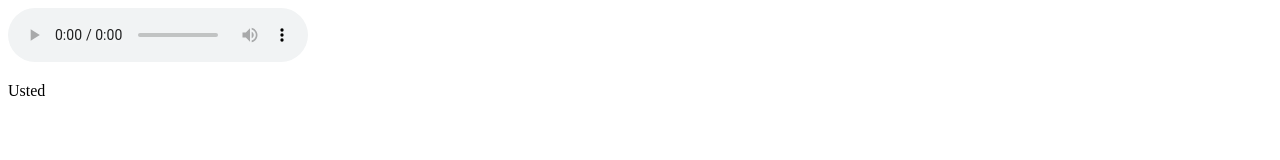
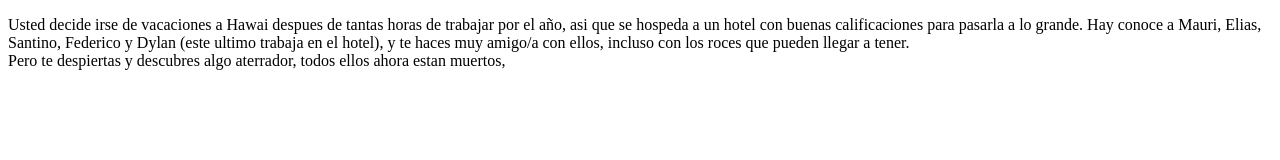
Before and after one commit to zomjugos/rompecabezas-sin-titulo, a plain HTML site: page niveles/asesinatopc.html in a window 1280 px wide. Drawn offline with Linux system fonts and the light colour scheme.

Commit message:
Add files via upload

```diff
--- a/niveles/asesinatopc.html
+++ b/niveles/asesinatopc.html
@@ -3,14 +3,20 @@
 <head>
     <meta charset="UTF-8">
     <meta name="viewport" content="width=device-width, initial-scale=1.0">
-    <title>Document</title>
+    <title>ASESINATO A PUERTA CERRADA</title>
 </head>
 <body>
-    <audio controls autoplay>
+    <audio autoplay loop>
         <source src="../SOUND/46. 牢獄STRIP.mp3" type="audio/mpeg">
         Su navegador no puede cargar este archivo .mp3
     </audio>
 
-    <p>Usted</p>
+    <p>Usted decide irse de vacaciones a Hawai despues de tantas horas de trabajar por el año, asi que se hospeda a un hotel
+        con buenas calificaciones para pasarla a lo grande. Hay conoce a Mauri, Elias, Santino, Federico y Dylan
+        (este ultimo trabaja en el hotel), y te haces muy amigo/a con ellos,
+        incluso con los roces que pueden llegar a tener.
+        <br>
+        Pero te despiertas y descubres algo aterrador, todos ellos ahora estan muertos,
+    </p>
 </body>
 </html>
```
